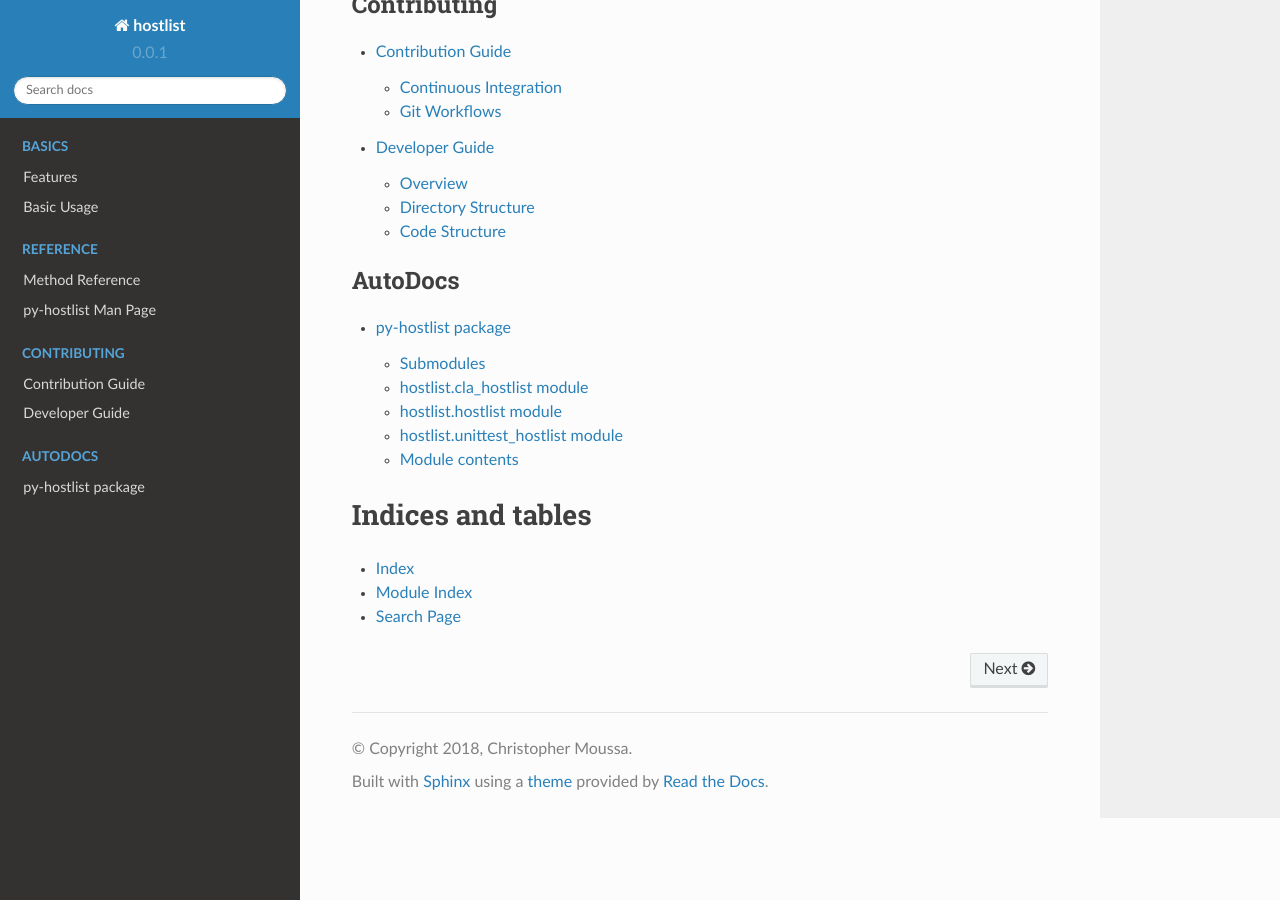
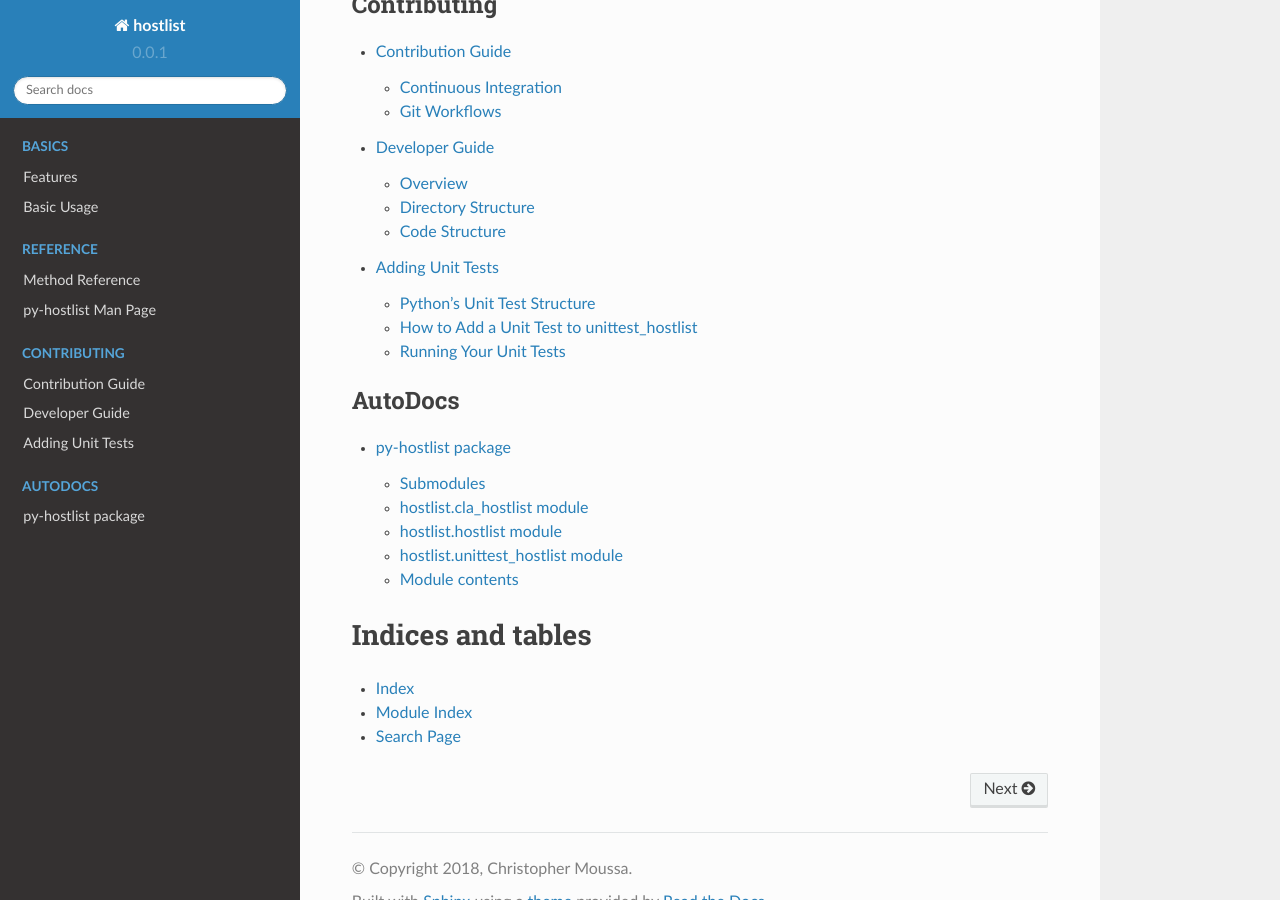
Before and after one commit to LLNL/py-hostlist, a Sphinx documentation site: the page built from docs/index.rst, in a window 1280 px wide and 900 px high, scrolled down 911 px. Built offline with Sphinx 7.4.7 and the Read the Docs theme 2.0.0, drawn with Linux system fonts in a browser that asks for light colours; part of the change alters nothing that is shown.

Commit message:
Added unit testing section to ReadTheDocs

```diff
--- a/docs/index.rst
+++ b/docs/index.rst
@@ -14,7 +14,6 @@ Get py-hostlist from the `github repository <https://github.com/LLNL/py-hostlist
 
    $ git clone https://github.com/llnl/py-hostlist.git
    $ cd py-hostlist
-
 
 .. toctree::
    :maxdepth: 2
@@ -36,6 +35,7 @@ Get py-hostlist from the `github repository <https://github.com/LLNL/py-hostlist
 
    source/contribution_guide
    source/developer_guide
+   source/adding_unit_tests
 
 .. toctree::
    :maxdepth: 2
@@ -43,7 +43,6 @@ Get py-hostlist from the `github repository <https://github.com/LLNL/py-hostlist
 
    source/hostlist
 
-
 Indices and tables
 ==================
 
--- /dev/null
+++ b/docs/source/adding_unit_tests.rst
@@ -0,0 +1,58 @@
+=================
+Adding Unit Tests
+=================
+
+This guide is intended for anyone who wants to add unit tests for any new features
+added to py-hostlist.
+
+Python's Unit Test Structure
+----------------------------
+
+First, some background on Python's unit test structure. py-hostlist utilizes the `unittest <https://docs.python.org/2/library/unittest.html>`_ unit testing framework in order to test its methods. All of the methods consist of testing the equality of two strings: the *expected* value and the *actual* value. An example:
+
+.. code-block:: none
+
+    def test_expand(self):
+        expected = 'quartz4,quartz5,quartz6,quartz7,quartz8'
+        test = hl.expand('quartz[4-8]')
+        self.assertEqual(test, expected)
+
+``def test_expand(self)`` defines the method name. In this case, we are just testing the expand method; hence, the name ``test_expand``. If we were to test something specific about expand, such as expanding with multiple ranges, than the method name should reflect it, i.e. something like ``test_expand_multi_range``.
+
+.. note::
+
+    All of the test methods used must start with the word ``test``. This informs the test runner about which methods represent tests.
+
+``expected = 'quartz4,quartz5,quartz6,quartz7,quartz8'`` is the expected value we expect to get from running the ``expand`` method.
+
+``test = hl.expand('quartz[4-8]')`` stores a string in ``test`` resulting from calling hostlist's ``expand`` method on the hostlist ``quartz[4-8]``.
+
+.. note::
+
+    The hostlists passed into hostlist's methods are *strings*. Although the command-line tool does not require quotes around its arguments, the unit test file does.
+
+``self.assertEqual(test, expected)`` compares the variables ``expected`` and ``test`` and ensures that they are equal.
+
+How to Add a Unit Test to unittest_hostlist
+-------------------------------------------
+
+In order to add a unit test to py-hostlist, use the following steps:
+
+1. Give your test method a name which: **1)** includes the name of the Python method you are testing, and **2)** clearly describes what it is testing.
+
+2. Define the expected value you are looking to get and store it in the variable ``expected``.
+
+3. Call the method from within py-hostlist using ``hl.<your_method>(<value>)`` and store it in the variable ``test``.
+
+4. Call ``self.assertEqual(test, expected)`` to compare the two values. If the test fails, it will most likely be because the strings are not equal, in which case you will see the string returned by both variables to compare.
+
+Running Your Unit Tests
+-----------------------
+
+When you push your new test methods to GitHub, `Travis CI <https://travis-ci.org/LLNL/py-hostlist>`_ will automatically run the unit test script to check for successes or failures. However, to run your test methods locally, just run the following command from the ``hostlist`` directory:
+
+``python unittest_hostlist.py``
+
+If you just want to run your specific test method, you can use the following command:
+
+``python unittest_hostlist.py TestHostlistMethods.<your_method_name>``
```
